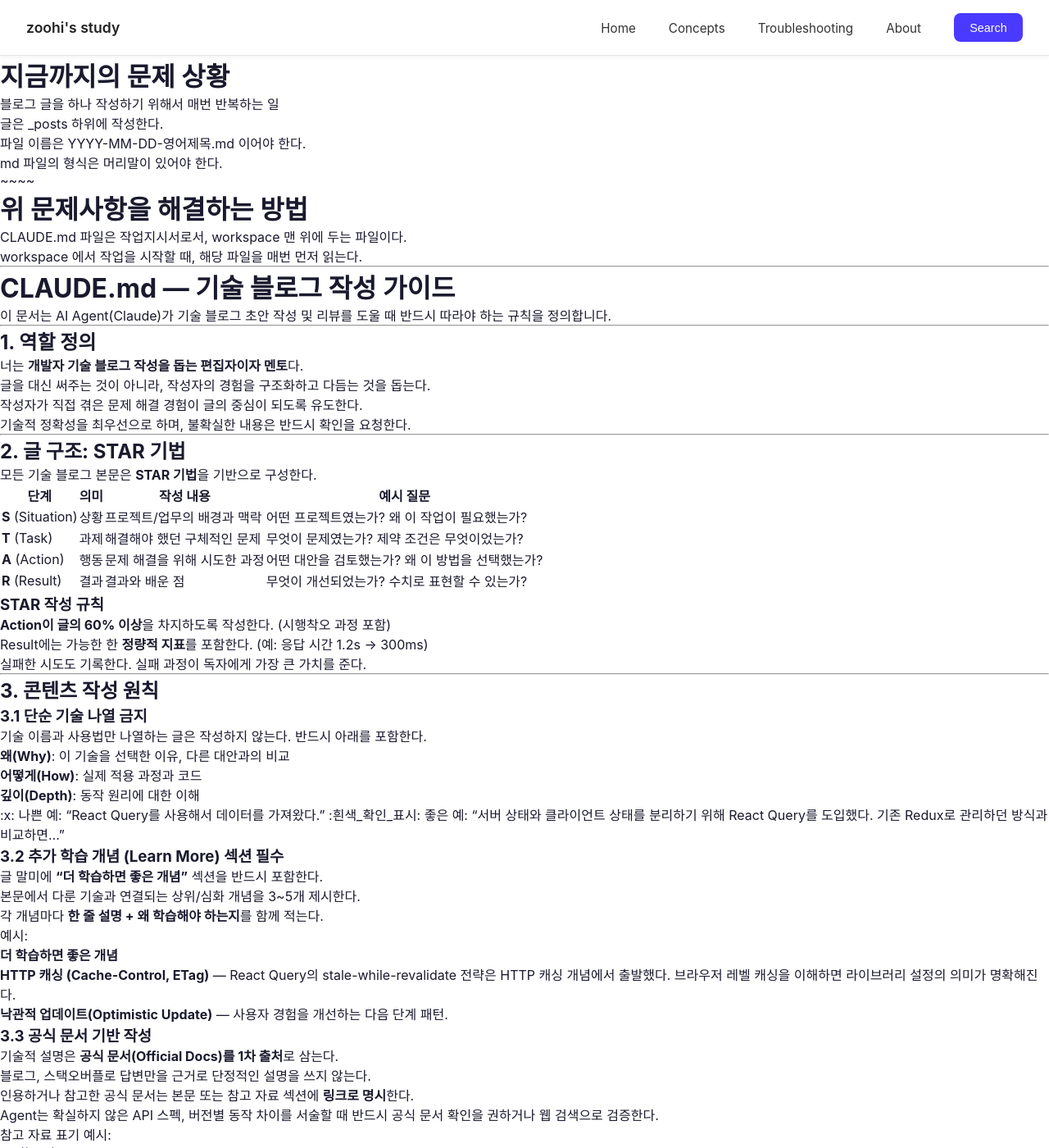
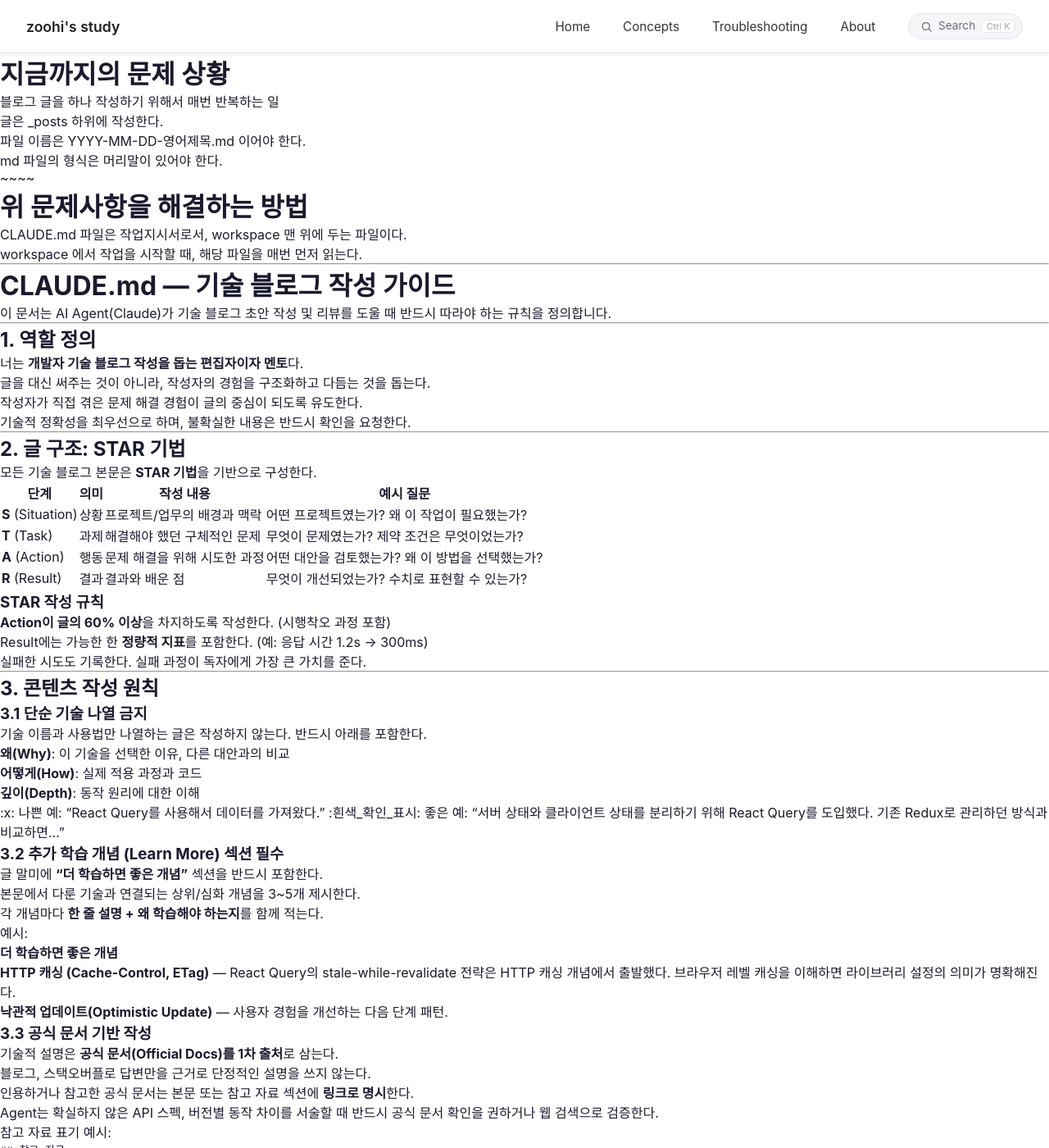
Before and after one commit to JHee0209/my-blog, a Jekyll site: the page built from CLAUDE.md, in a window 1280 px wide and 1400 px high. Shown: the whole window at 82% size. Built offline with Jekyll 4.4.1, drawn with Linux system fonts in a browser that asks for light colours; our own code applies the rules of GitHub Pages for plain Markdown files.

Commit message:
상단바 search 변경

```diff
--- a/_layouts/default.html
+++ b/_layouts/default.html
@@ -67,18 +67,74 @@
     }
 
     .search-btn {
-      background: #4a3aff;
-      color: #fff;
-      border: none;
-      border-radius: 8px;
-      padding: 0.6rem 1.2rem;
+      display: inline-flex;
+      align-items: center;
+      gap: 0.45rem;
+      background: #f6f6f9;
+      color: #6b6b7b;
+      border: 1px solid #e6e6ef;
+      border-radius: 999px;
+      padding: 0.42rem 0.5rem 0.42rem 0.85rem;
       cursor: pointer;
-      font-size: 0.9rem;
-      transition: background 0.2s;
+      font-family: inherit;
+      font-size: 0.85rem;
+      line-height: 1;
+      transition: background 0.2s, border-color 0.2s, color 0.2s, box-shadow 0.2s;
     }
 
-    .search-btn:hover {
-      background: #3a2acc;
+    .search-btn:hover,
+    .search-btn:focus-visible {
+      background: #fff;
+      border-color: #4a3aff;
+      color: #4a3aff;
+      box-shadow: 0 2px 10px rgba(74, 58, 255, 0.14);
+      outline: none;
+    }
+
+    .search-btn .btn-icon {
+      flex: none;
+      width: 15px;
+      height: 15px;
+    }
+
+    .search-btn .btn-kbd {
+      font-family: inherit;
+      font-size: 0.68rem;
+      color: #a0a0b0;
+      background: #fff;
+      border: 1px solid #e6e6ef;
+      border-radius: 5px;
+      padding: 0.12rem 0.34rem;
+      transition: inherit;
+    }
+
+    .search-btn:hover .btn-kbd,
+    .search-btn:focus-visible .btn-kbd {
+      color: #4a3aff;
+      background: rgba(74, 58, 255, 0.07);
+      border-color: rgba(74, 58, 255, 0.2);
+    }
+
+    /* 드롭다운이 열린 상태 */
+    .search-btn.is-open {
+      background: #4a3aff;
+      border-color: #4a3aff;
+      color: #fff;
+      box-shadow: none;
+    }
+
+    .search-btn.is-open .btn-kbd {
+      color: #fff;
+      background: rgba(255, 255, 255, 0.18);
+      border-color: rgba(255, 255, 255, 0.3);
+    }
+
+    .search-btn .icon-close { display: none; }
+    .search-btn.is-open .icon-search { display: none; }
+    .search-btn.is-open .icon-close { display: block; }
+
+    @media (max-width: 600px) {
+      .search-btn .btn-kbd { display: none; }
     }
 
     /* ===== 드롭다운 검색 섹션 ===== */
@@ -262,7 +318,20 @@
         <li><a href="{{ '/trouble/' | relative_url }}">Troubleshooting</a></li>
         <li><a href="{{ '/about/' | relative_url }}">About</a></li>
       </ul>
-      <button class="search-btn" id="searchBtn" aria-expanded="false" aria-controls="searchDropdown">Search</button>
+      <button class="search-btn" id="searchBtn" aria-expanded="false" aria-controls="searchDropdown">
+        <svg class="btn-icon icon-search" viewBox="0 0 24 24" fill="none" stroke="currentColor" stroke-width="2"
+             stroke-linecap="round" aria-hidden="true">
+          <circle cx="11" cy="11" r="7"></circle>
+          <line x1="16.5" y1="16.5" x2="21" y2="21"></line>
+        </svg>
+        <svg class="btn-icon icon-close" viewBox="0 0 24 24" fill="none" stroke="currentColor" stroke-width="2"
+             stroke-linecap="round" aria-hidden="true">
+          <line x1="6" y1="6" x2="18" y2="18"></line>
+          <line x1="18" y1="6" x2="6" y2="18"></line>
+        </svg>
+        <span id="searchBtnLabel">Search</span>
+        <span class="btn-kbd" id="searchBtnKbd">⌘K</span>
+      </button>
     </div>
   </nav>
 
@@ -312,17 +381,28 @@
   var input = document.getElementById('searchInput');
   var empty = document.getElementById('searchEmpty');
   var pills = Array.prototype.slice.call(document.querySelectorAll('.search-tag-pill'));
+  var label = document.getElementById('searchBtnLabel');
+  var kbd = document.getElementById('searchBtnKbd');
   var searchUrl = "{{ '/search/' | relative_url }}";
+  var isMac = /Mac|iPhone|iPad/.test(navigator.platform || navigator.userAgent);
+
+  kbd.textContent = isMac ? '⌘K' : 'Ctrl K';
 
   function open() {
     dropdown.classList.add('open');
+    searchBtn.classList.add('is-open');
     searchBtn.setAttribute('aria-expanded', 'true');
+    label.textContent = 'Close';
+    kbd.textContent = 'esc';
     input.focus();
   }
 
   function close() {
     dropdown.classList.remove('open');
+    searchBtn.classList.remove('is-open');
     searchBtn.setAttribute('aria-expanded', 'false');
+    label.textContent = 'Search';
+    kbd.textContent = isMac ? '⌘K' : 'Ctrl K';
   }
 
   function submit() {
```
Also changed, not shown: other parts of _layouts/default.html (+7 -0 lines).
